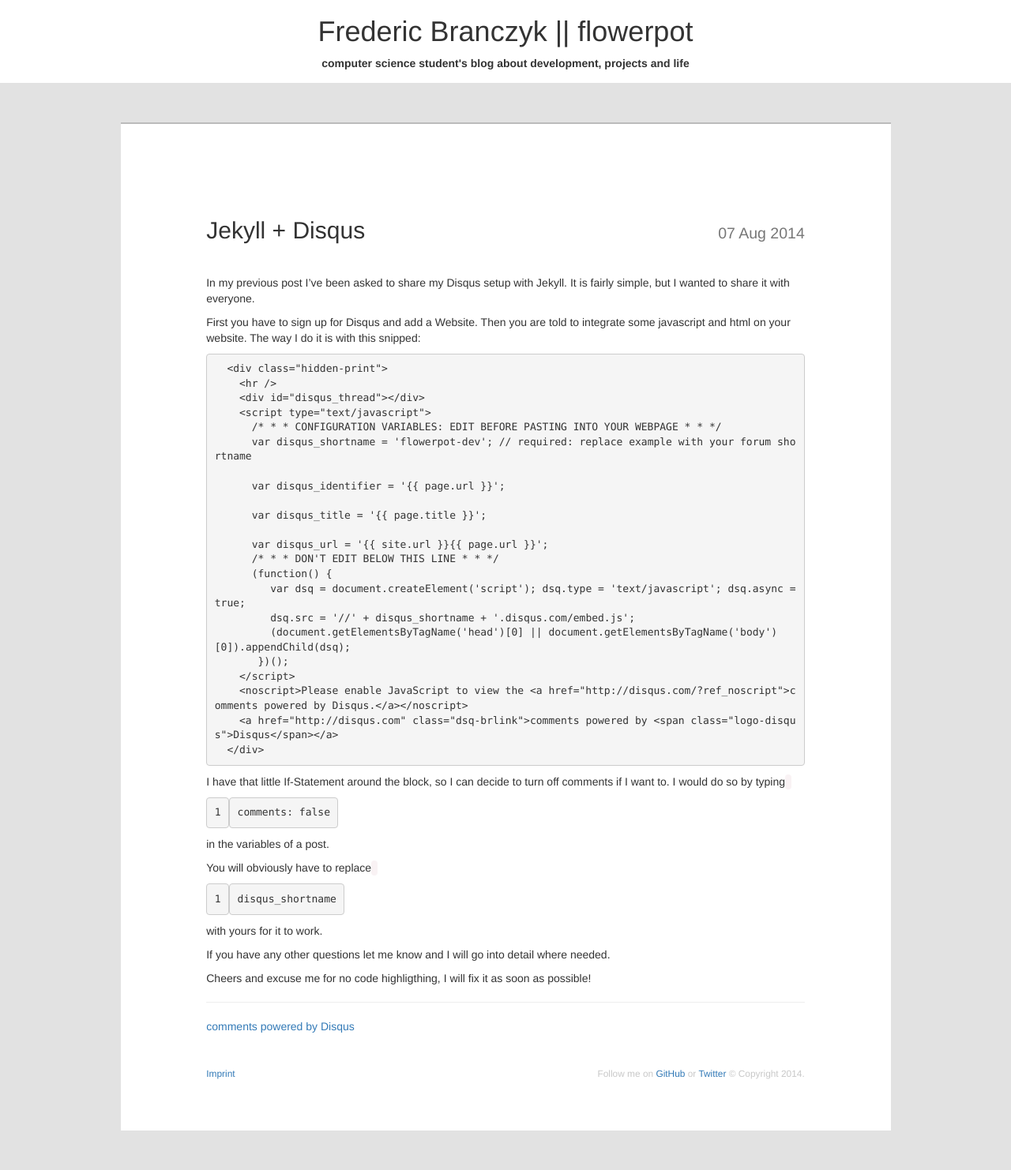
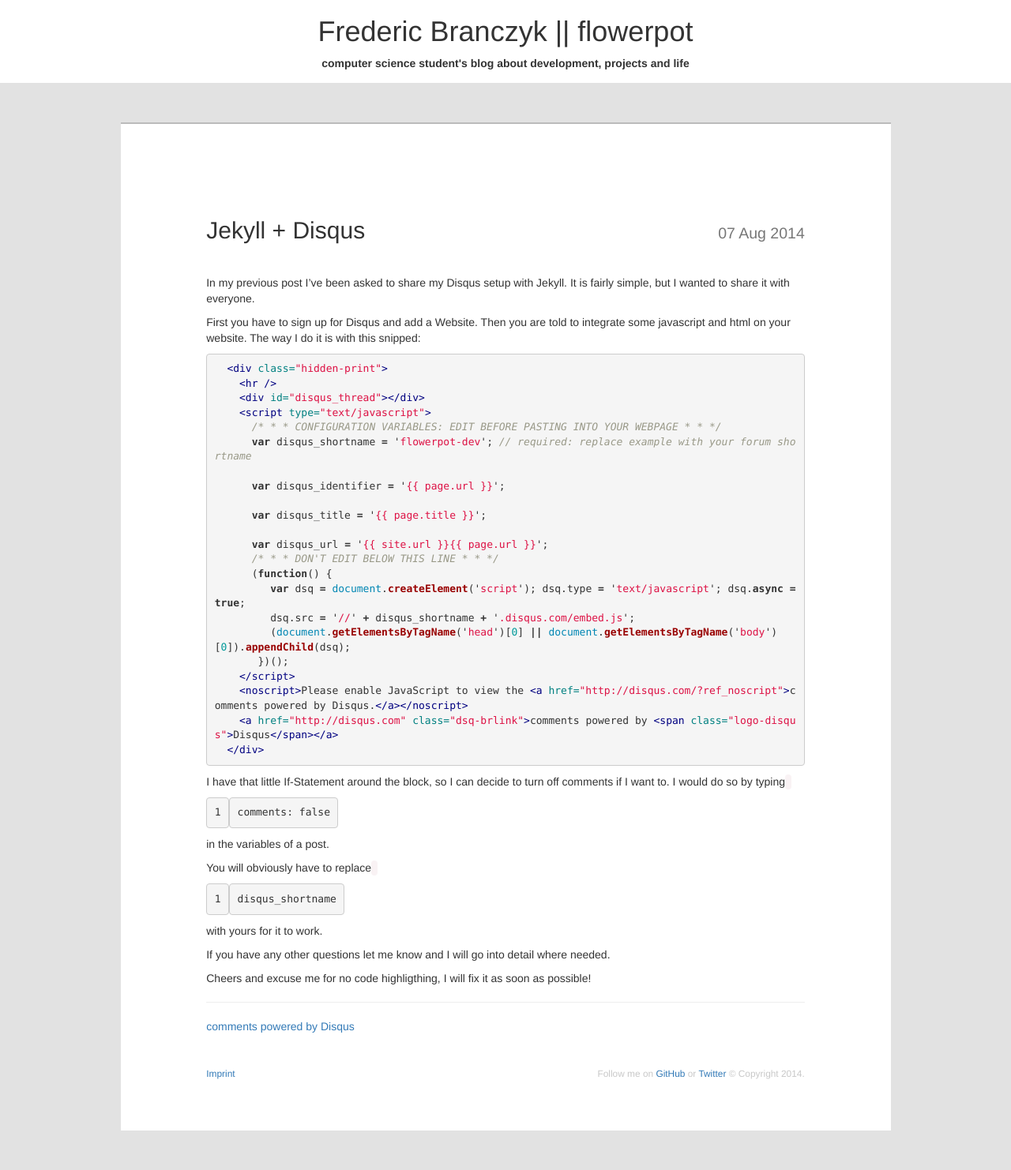
Before and after one commit to flower-pot/blog, a Jekyll site: the page built from _posts/2014-08-07-jekyll-and-disqus.markdown, in a window 1280 px wide. Shown: the whole page at 79% size. Built offline with Jekyll 4.4.1, drawn with Linux system fonts in a browser that asks for light colours; nearby versions of some CDN libraries; comment, search, counter and statistics services are not loaded.

Commit message:
add syntax css for code hightlighting to show up

```diff
--- a/_includes/header.html
+++ b/_includes/header.html
@@ -9,6 +9,7 @@
   <link rel="stylesheet" href="http://netdna.bootstrapcdn.com/bootstrap/3.0.3/css/bootstrap.min.css">
   <link rel="stylesheet" href="http://netdna.bootstrapcdn.com/font-awesome/4.0.3/css/font-awesome.css">
   <link rel="stylesheet" href="/assets/css/style.css" type="text/css">
+  <link rel="stylesheet" href="/assets/css/syntax.css" type="text/css">
 </head>
 <body>
   <div id="page-header" class="hidden-print">
--- /dev/null
+++ b/assets/css/syntax.css
@@ -0,0 +1,60 @@
+.highlight  { background: #ffffff; }
+.highlight .c { color: #999988; font-style: italic } /* Comment */
+.highlight .err { color: #a61717; background-color: #e3d2d2 } /* Error */
+.highlight .k { font-weight: bold } /* Keyword */
+.highlight .o { font-weight: bold } /* Operator */
+.highlight .cm { color: #999988; font-style: italic } /* Comment.Multiline */
+.highlight .cp { color: #999999; font-weight: bold } /* Comment.Preproc */
+.highlight .c1 { color: #999988; font-style: italic } /* Comment.Single */
+.highlight .cs { color: #999999; font-weight: bold; font-style: italic } /* Comment.Special */
+.highlight .gd { color: #000000; background-color: #ffdddd } /* Generic.Deleted */
+.highlight .gd .x { color: #000000; background-color: #ffaaaa } /* Generic.Deleted.Specific */
+.highlight .ge { font-style: italic } /* Generic.Emph */
+.highlight .gr { color: #aa0000 } /* Generic.Error */
+.highlight .gh { color: #999999 } /* Generic.Heading */
+.highlight .gi { color: #000000; background-color: #ddffdd } /* Generic.Inserted */
+.highlight .gi .x { color: #000000; background-color: #aaffaa } /* Generic.Inserted.Specific */
+.highlight .go { color: #888888 } /* Generic.Output */
+.highlight .gp { color: #555555 } /* Generic.Prompt */
+.highlight .gs { font-weight: bold } /* Generic.Strong */
+.highlight .gu { color: #aaaaaa } /* Generic.Subheading */
+.highlight .gt { color: #aa0000 } /* Generic.Traceback */
+.highlight .kc { font-weight: bold } /* Keyword.Constant */
+.highlight .kd { font-weight: bold } /* Keyword.Declaration */
+.highlight .kp { font-weight: bold } /* Keyword.Pseudo */
+.highlight .kr { font-weight: bold } /* Keyword.Reserved */
+.highlight .kt { color: #445588; font-weight: bold } /* Keyword.Type */
+.highlight .m { color: #009999 } /* Literal.Number */
+.highlight .s { color: #d14 } /* Literal.String */
+.highlight .na { color: #008080 } /* Name.Attribute */
+.highlight .nb { color: #0086B3 } /* Name.Builtin */
+.highlight .nc { color: #445588; font-weight: bold } /* Name.Class */
+.highlight .no { color: #008080 } /* Name.Constant */
+.highlight .ni { color: #800080 } /* Name.Entity */
+.highlight .ne { color: #990000; font-weight: bold } /* Name.Exception */
+.highlight .nf { color: #990000; font-weight: bold } /* Name.Function */
+.highlight .nn { color: #555555 } /* Name.Namespace */
+.highlight .nt { color: #000080 } /* Name.Tag */
+.highlight .nv { color: #008080 } /* Name.Variable */
+.highlight .ow { font-weight: bold } /* Operator.Word */
+.highlight .w { color: #bbbbbb } /* Text.Whitespace */
+.highlight .mf { color: #009999 } /* Literal.Number.Float */
+.highlight .mh { color: #009999 } /* Literal.Number.Hex */
+.highlight .mi { color: #009999 } /* Literal.Number.Integer */
+.highlight .mo { color: #009999 } /* Literal.Number.Oct */
+.highlight .sb { color: #d14 } /* Literal.String.Backtick */
+.highlight .sc { color: #d14 } /* Literal.String.Char */
+.highlight .sd { color: #d14 } /* Literal.String.Doc */
+.highlight .s2 { color: #d14 } /* Literal.String.Double */
+.highlight .se { color: #d14 } /* Literal.String.Escape */
+.highlight .sh { color: #d14 } /* Literal.String.Heredoc */
+.highlight .si { color: #d14 } /* Literal.String.Interpol */
+.highlight .sx { color: #d14 } /* Literal.String.Other */
+.highlight .sr { color: #009926 } /* Literal.String.Regex */
+.highlight .s1 { color: #d14 } /* Literal.String.Single */
+.highlight .ss { color: #990073 } /* Literal.String.Symbol */
+.highlight .bp { color: #999999 } /* Name.Builtin.Pseudo */
+.highlight .vc { color: #008080 } /* Name.Variable.Class */
+.highlight .vg { color: #008080 } /* Name.Variable.Global */
+.highlight .vi { color: #008080 } /* Name.Variable.Instance */
+.highlight .il { color: #009999 } /* Literal.Number.Integer.Long */
```
